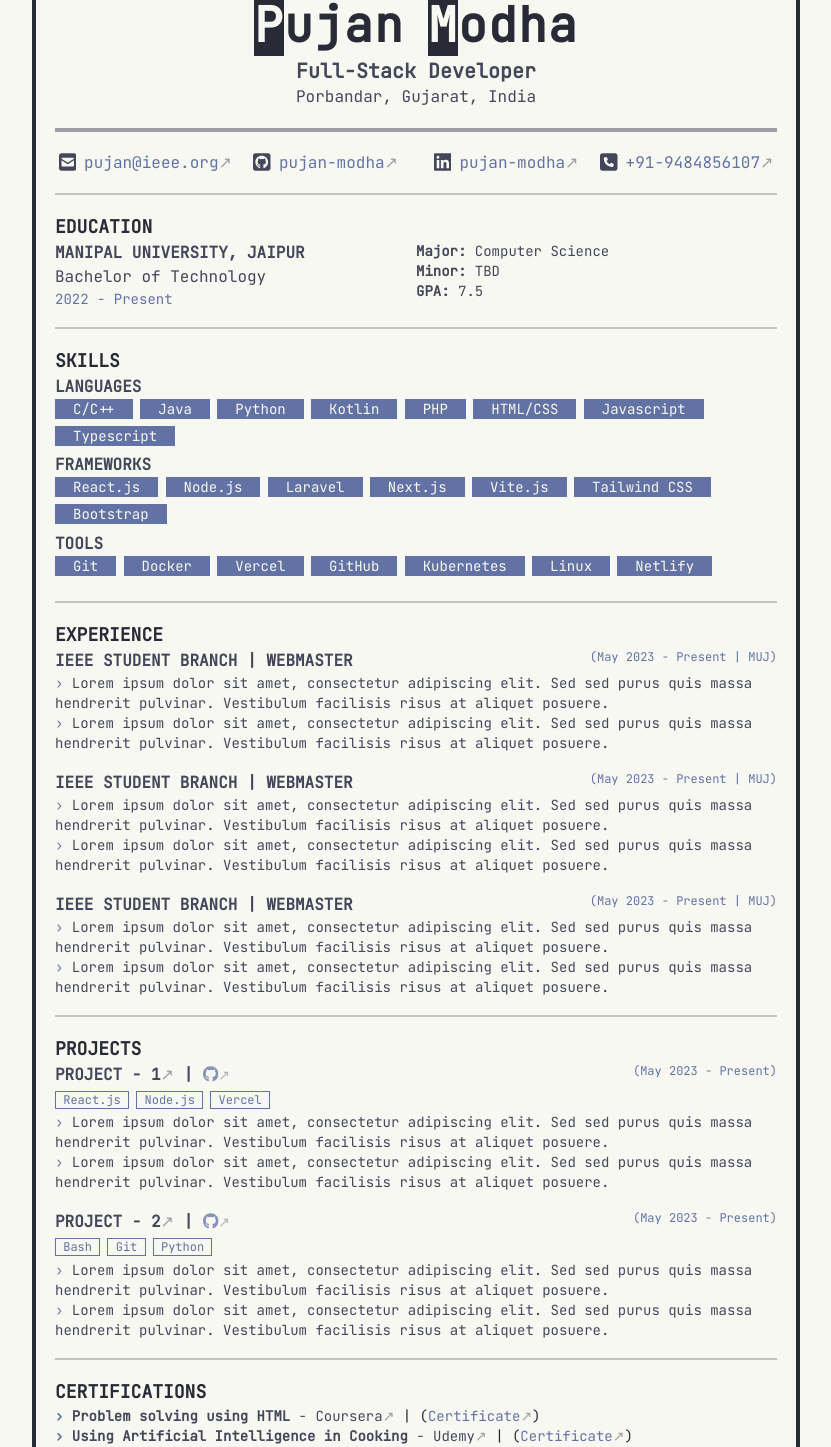
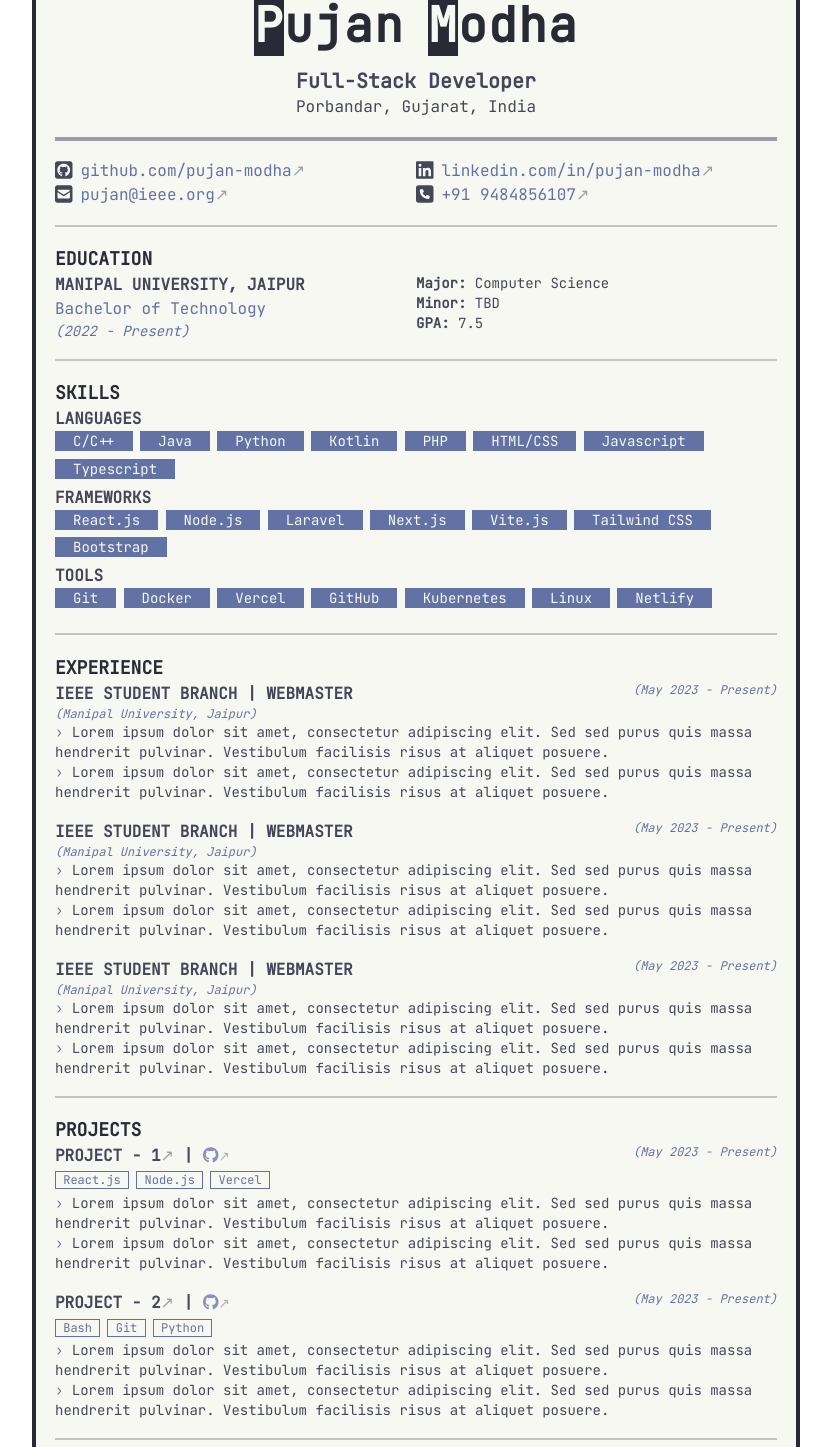
Before and after one commit to pujan-modha/web-resume, a React (Vite) app: page / in a window 1280 px wide. Shown: the part 73-1520 px from the top of the page, without its empty margins (224-1055 px from the left). Built offline with nearby package versions, Linux system fonts and the light colour scheme.

Commit message:
major alignment changes

```diff
--- a/src/App.css
+++ b/src/App.css
@@ -1,7 +1,7 @@
 @import url('https://fonts.googleapis.com/css2?family=JetBrains+Mono&display=swap');
 
 *{
-    background-color: #f8f8f2;
+    /*background-color: #f8f8f2;*/
     font-family: 'JetBrains Mono', monospace;
     print-color-adjust: economy;
 }
--- a/src/App.tsx
+++ b/src/App.tsx
@@ -1,62 +1,64 @@
 import './App.css'
-import MediaQuery from 'react-responsive'
 import {FontAwesomeIcon} from "@fortawesome/react-fontawesome";
 import {faSquareGithub, faGithub, faLinkedin} from "@fortawesome/free-brands-svg-icons";
 import {faSquareEnvelope, faSquarePhone} from "@fortawesome/free-solid-svg-icons";
+import MediaQuery from "react-responsive";
 
 function App() {
     return (
         <>
-            <div className='mx-[2.5%] md:mx-auto print:w-letter'>
+            <div className='mx-[2.5%] md:mx-auto'>
                 <div
                     className='text-foreground bg-background font-mono box-border max-w-3xl mx-auto print:my-0 my-[2.5%] print:border-0 border-4 border-foreground w-full'>
                     <section>
-                        <div className='text-center mx-auto align-middle print:mt-0 mt-[5%]'>
-                            <h1 className='text-5xl font-bold md:tracking-wide md:my-0 my-[2.5%]'><span
-                                className='print:text-foreground print:tracking-normal bg-foreground text-background tracking-wide'>P</span>ujan<span
-                                className='-tracking-widest'> </span><span
-                                className='print:text-foreground print:tracking-normal bg-foreground text-background tracking-wide'>M</span>odha
-                            </h1>
-                            <p className='mt-[1%] print:my-[1%] text-primary font-semibold text-xl'>Full-Stack
-                                Developer</p>
-                            <p className='font-medium text-primary'>Porbandar, Gujarat, India</p>
-                            <hr className='mx-auto border-2 border-opacity-50 border-primary my-[2.5%] w-[95%]'/>
+                        <div className='px-[2.5%] text-left md:text-center mx-auto align-middle print:mt-0 mt-[5%]'>
+                                <div>
+                                    <h1 className='text-5xl font-bold md:tracking-wide my-[2.5%]'><span
+                                        className='print:text-foreground print:tracking-normal bg-foreground text-background tracking-wide font-black'>P</span>ujan<span
+                                        className='-tracking-widest'> </span><span
+                                        className='print:text-foreground print:tracking-normal bg-foreground text-background tracking-wide font-black'>M</span>odha
+                                    </h1>
+                                    <p className='mt-[1%] print:my-[1%] text-primary font-semibold text-xl'>Full-Stack
+                                        Developer</p>
+                                    <p className='font-medium text-primary'>Porbandar, Gujarat, India</p>
+                                </div>
+                            <hr className='mx-auto border-2 border-opacity-50 border-primary my-[2.5%]'/>
                         </div>
                     </section>
                     <div className='px-[2.5%]'>
                         <section>
                             <div>
-                                <ul className='grid grid-cols-2 print:grid-cols-4 md:grid-cols-4 justify-around'>
-                                    <li className='print:text-center md:text-center'><span
+                                <ul className='grid grid-cols-1 md:grid-cols-2 print:grid-cols-2'>
+                                    <li><span
+                                        className='font-semibold text-primary'><FontAwesomeIcon
+                                        icon={faSquareGithub} size='lg'
+                                        style={{color: "#44475a"}}/><span className='-tracking-widest'> </span></span><a
+                                        href="/"
+                                        target="_noref"><span
+                                        className='hover:text-primary text-secondary font-light hover:underline'>github.com/pujan-modha<span
+                                        className='text-primary opacity-50'>↗</span></span></a></li>
+                                    <li><span
+                                        className='font-semibold text-primary'><FontAwesomeIcon icon={faLinkedin}
+                                                                                                size='lg'
+                                                                                                style={{color: "#44475a"}}/><span
+                                        className='-tracking-widest'> </span></span><a
+                                        href="/" target="_noref"><span
+                                        className='hover:text-primary text-secondary font-light hover:underline'>linkedin.com/in/pujan-modha<span
+                                        className='text-primary opacity-50'>↗</span></span></a></li>
+                                    <li><span
                                         className='font-semibold text-primary'><FontAwesomeIcon
                                         icon={faSquareEnvelope} size='lg'
                                         style={{color: "#44475a"}}/><span className='-tracking-widest'> </span></span><a
                                         href="mailto:pujan@ieee.org" target="_noref"><span
                                         className='hover:text-primary text-secondary font-light hover:underline'>pujan@ieee.org<span
                                         className='text-primary opacity-50'>↗</span></span></a></li>
-                                    <li className='print:text-center md:text-center'><span
-                                        className='font-semibold text-primary'><FontAwesomeIcon
-                                        icon={faSquareGithub} size='lg'
-                                        style={{color: "#44475a"}}/><span className='-tracking-widest'> </span></span><a
-                                        href="/"
-                                        target="_noref"><span
-                                        className='hover:text-primary text-secondary font-light hover:underline'>pujan-modha<span
-                                        className='text-primary opacity-50'>↗</span></span></a></li>
-                                    <li className='print:text-center md:text-center'><span
-                                        className='font-semibold text-primary'><FontAwesomeIcon icon={faLinkedin}
-                                                                                                size='lg'
-                                                                                                style={{color: "#44475a"}}/><span
-                                        className='-tracking-widest'> </span></span><a
-                                        href="/" target="_noref"><span
-                                        className='hover:text-primary text-secondary font-light hover:underline'>pujan-modha<span
-                                        className='text-primary opacity-50'>↗</span></span></a></li>
-                                    <li className='print:text-center md:text-center'><span
+                                    <li><span
                                         className='font-semibold text-primary'><FontAwesomeIcon icon={faSquarePhone}
                                                                                                 size='lg'
                                                                                                 style={{color: "#44475a"}}/><span
                                         className='-tracking-widest'> </span></span><a
                                         href="tel:+91 9484856107" target="_noref"><span
-                                        className='hover:text-primary text-secondary font-light hover:underline'>+91-9484856107<span
+                                        className='hover:text-primary text-secondary font-light hover:underline'>+91 9484856107<span
                                         className='text-primary opacity-50'>↗</span></span></a></li>
                                 </ul>
                             </div>
@@ -70,21 +72,12 @@
                                         <p className='font-semibold text-base text-primary'>MANIPAL UNIVERSITY,
                                             JAIPUR</p>
                                         <div>
-                                            <MediaQuery minWidth={768}>
-                                                <div className='print:hidden print:scale-0 print:h-0'>
-                                                    <p className='text-primary font-medium'>Bachelor of
+                                                <div className=''>
+                                                    <p className='text-secondary font-medium'>Bachelor of
                                                         Technology</p>
-                                                    <p className='text-secondary text-sm font-medium'>2022<span> - </span>Present
+                                                    <p className='text-secondary text-sm font-medium italic'>(2022<span> - </span>Present)
                                                     </p>
                                                 </div>
-                                            </MediaQuery>
-                                            <div className='scale-0 h-0 print:scale-100'>
-                                                <p className='text-primary font-medium'>Bachelor of Technology</p>
-                                                <p className='text-secondary text-sm font-medium'>2022<span> - </span>Present
-                                                </p>
-                                            </div>
-                                            <p className='text-secondary text-sm font-medium print:hidden md:hidden'>Bachelor of Technology</p>
-                                            <p className='text-secondary text-xs font-medium print:hidden md:hidden'>(2022<span> - </span>Present)</p>
                                         </div>
                                     </div>
                                     <div className='text-sm'>
@@ -160,11 +153,24 @@
                                     <div>
                                         <p className='font-semibold text-primary'>IEEE STUDENT BRANCH<span> | </span>WEBMASTER
                                         </p>
+                                        <MediaQuery minWidth={768}>
+                                            <p className='gap-[1%] text-xs text-secondary italic'>(Manipal University, Jaipur)</p>
+                                        </MediaQuery>
                                     </div>
                                     <div>
-                                        <p className='text-secondary text-xs font-medium print:text-right md:text-right'>(May
-                                            2023<span> - </span>Present<span> | </span>MUJ)</p>
+                                        <div className='opacity-0 print:opacity-100 h-0 print:h-full'>
+                                            <p className='text-secondary text-xs font-medium print:hidden md:text-right italic'>(May
+                                                2023<span> - </span>Present)</p>
+                                        </div>
+                                        <MediaQuery minWidth={768}>
+                                            <p className='text-secondary text-xs font-medium print:hidden md:text-right italic'>(May
+                                                2023<span> - </span>Present)</p>
+                                        </MediaQuery>
+                                        <p className='text-secondary text-xs font-medium print:text-right md:hidden print:hidden italic'>(May
+                                            2023<span> - </span>Present<span> | </span>Manipal University, Jaipur)</p>
                                     </div>
+                                </div>
+                                <div className='gap-[1%]'>
                                 </div>
                                 <div className='text-sm text-primary'>
                                     <ul>
@@ -184,11 +190,24 @@
                                     <div>
                                         <p className='font-semibold text-primary'>IEEE STUDENT BRANCH<span> | </span>WEBMASTER
                                         </p>
+                                        <MediaQuery minWidth={768}>
+                                            <p className='gap-[1%] text-xs text-secondary italic'>(Manipal University, Jaipur)</p>
+                                        </MediaQuery>
                                     </div>
                                     <div>
-                                        <p className='text-secondary text-xs font-medium print:text-right md:text-right'>(May
-                                            2023<span> - </span>Present<span> | </span>MUJ)</p>
+                                        <div className='opacity-0 print:opacity-100 h-0 print:h-full'>
+                                            <p className='text-secondary text-xs font-medium print:hidden md:text-right italic'>(May
+                                                2023<span> - </span>Present)</p>
+                                        </div>
+                                        <MediaQuery minWidth={768}>
+                                            <p className='text-secondary text-xs font-medium print:hidden md:text-right italic'>(May
+                                                2023<span> - </span>Present)</p>
+                                        </MediaQuery>
+                                        <p className='text-secondary text-xs font-medium print:text-right md:hidden print:hidden italic'>(May
+                                            2023<span> - </span>Present<span> | </span>Manipal University, Jaipur)</p>
                                     </div>
+                                </div>
+                                <div className='gap-[1%]'>
                                 </div>
                                 <div className='text-sm text-primary'>
                                     <ul>
@@ -208,11 +227,24 @@
                                     <div>
                                         <p className='font-semibold text-primary'>IEEE STUDENT BRANCH<span> | </span>WEBMASTER
                                         </p>
+                                        <MediaQuery minWidth={768}>
+                                            <p className='gap-[1%] text-xs text-secondary italic'>(Manipal University, Jaipur)</p>
+                                        </MediaQuery>
                                     </div>
                                     <div>
-                                        <p className='text-secondary text-xs font-medium print:text-right md:text-right'>(May
-                                            2023<span> - </span>Present<span> | </span>MUJ)</p>
+                                        <div className='opacity-0 print:opacity-100 h-0 print:h-full'>
+                                            <p className='text-secondary text-xs font-medium print:hidden md:text-right italic'>(May
+                                                2023<span> - </span>Present)</p>
+                                        </div>
+                                        <MediaQuery minWidth={768}>
+                                            <p className='text-secondary text-xs font-medium print:hidden md:text-right italic'>(May
+                                                2023<span> - </span>Present)</p>
+                                        </MediaQuery>
+                                        <p className='text-secondary text-xs font-medium print:text-right md:hidden print:hidden italic'>(May
+                                            2023<span> - </span>Present<span> | </span>Manipal University, Jaipur)</p>
                                     </div>
+                                </div>
+                                <div className='gap-[1%]'>
                                 </div>
                                 <div className='text-sm text-primary'>
                                     <ul>
@@ -244,7 +276,7 @@
                                             className='text-primary opacity-50 font-thin text-sm'>↗</span></a></p>
                                     </div>
                                     <div>
-                                        <p className='text-secondary text-xs font-medium print:text-right md:text-right'>(May
+                                        <p className='text-secondary text-xs font-medium print:text-right md:text-right italic'>(May
                                             2023<span> - </span>Present)</p>
                                     </div>
                                 </div>
@@ -281,7 +313,7 @@
                                             className='text-primary opacity-50 font-thin text-sm'>↗</span></a></p>
                                     </div>
                                     <div>
-                                        <p className='text-secondary text-xs font-medium print:text-right md:text-right'>(May
+                                        <p className='text-secondary text-xs font-medium print:text-right md:text-right italic'>(May
                                             2023<span> - </span>Present)</p>
                                     </div>
                                 </div>
@@ -313,24 +345,27 @@
                                     <h2 className='text-lg text-foreground font-bold'>CERTIFICATIONS</h2>
                                     <div className='text-sm'>
                                         <ul>
-                                            <li><span className='font-black text-secondary'> › </span><a href="/"
-                                                                                                         target="_noref"><span
-                                                className='hover:text-secondary text-primary font-light hover:underline'><span className='font-semibold'>Problem solving using HTML</span><span> - </span>Coursera<span
-                                                className='text-primary font-light opacity-50'>↗</span></span></a><span> | </span><a
+                                            <li><span className='font-black text-secondary'> › </span><span
+                                                className='text-primary font-light'><span className='font-semibold'>Problem solving using HTML</span><span> - </span><a
+                                                href="/" target="_noref">(<span
+                                                className='hover:text-primary text-secondary font-light hover:underline'>Coursera<span
+                                                className='text-primary opacity-50'>↗</span></span>)</a></span><span> | </span><a
                                                 href="/" target="_noref">(<span
                                                 className='hover:text-primary text-secondary font-light hover:underline'>Certificate<span
                                                 className='text-primary opacity-50'>↗</span></span>)</a></li>
-                                            <li><span className='font-black text-secondary'> › </span><a href="/"
-                                                                                                         target="_noref"><span
-                                                className='hover:text-secondary text-primary font-light hover:underline'><span className='font-semibold'>Using Artificial Intelligence in Cooking</span><span> - </span>Udemy<span
-                                                className='text-primary font-light opacity-50'>↗</span></span></a><span> | </span><a
+                                            <li><span className='font-black text-secondary'> › </span><span
+                                                className='text-primary font-light'><span className='font-semibold'>Using Artificial Intelligence in Cooking</span><span> - </span><a
+                                                href="/" target="_noref">(<span
+                                                className='hover:text-primary text-secondary font-light hover:underline'>Udemy<span
+                                                className='text-primary opacity-50'>↗</span></span>)</a></span><span> | </span><a
                                                 href="/" target="_noref">(<span
                                                 className='hover:text-primary text-secondary font-light hover:underline'>Certificate<span
                                                 className='text-primary opacity-50'>↗</span></span>)</a></li>
-                                            <li><span className='font-black text-secondary'> › </span><a href="/"
-                                                                                                         target="_noref"><span
-                                                className='hover:text-secondary text-primary font-light hover:underline'><span className='font-semibold'>Data Science for dummies</span><span> - </span>Udacity<span
-                                                className='text-primary font-light opacity-50'>↗</span></span></a><span> | </span><a
+                                            <li><span className='font-black text-secondary'> › </span><span
+                                                className='text-primary font-light'><span className='font-semibold'>Data Science for dummies</span><span> - </span><a
+                                                href="/" target="_noref">(<span
+                                                className='hover:text-primary text-secondary font-light hover:underline'>Udacity<span
+                                                className='text-primary opacity-50'>↗</span></span>)</a></span><span> | </span><a
                                                 href="/" target="_noref">(<span
                                                 className='hover:text-primary text-secondary font-light hover:underline'>Certificate<span
                                                 className='text-primary opacity-50'>↗</span></span>)</a></li>
```
